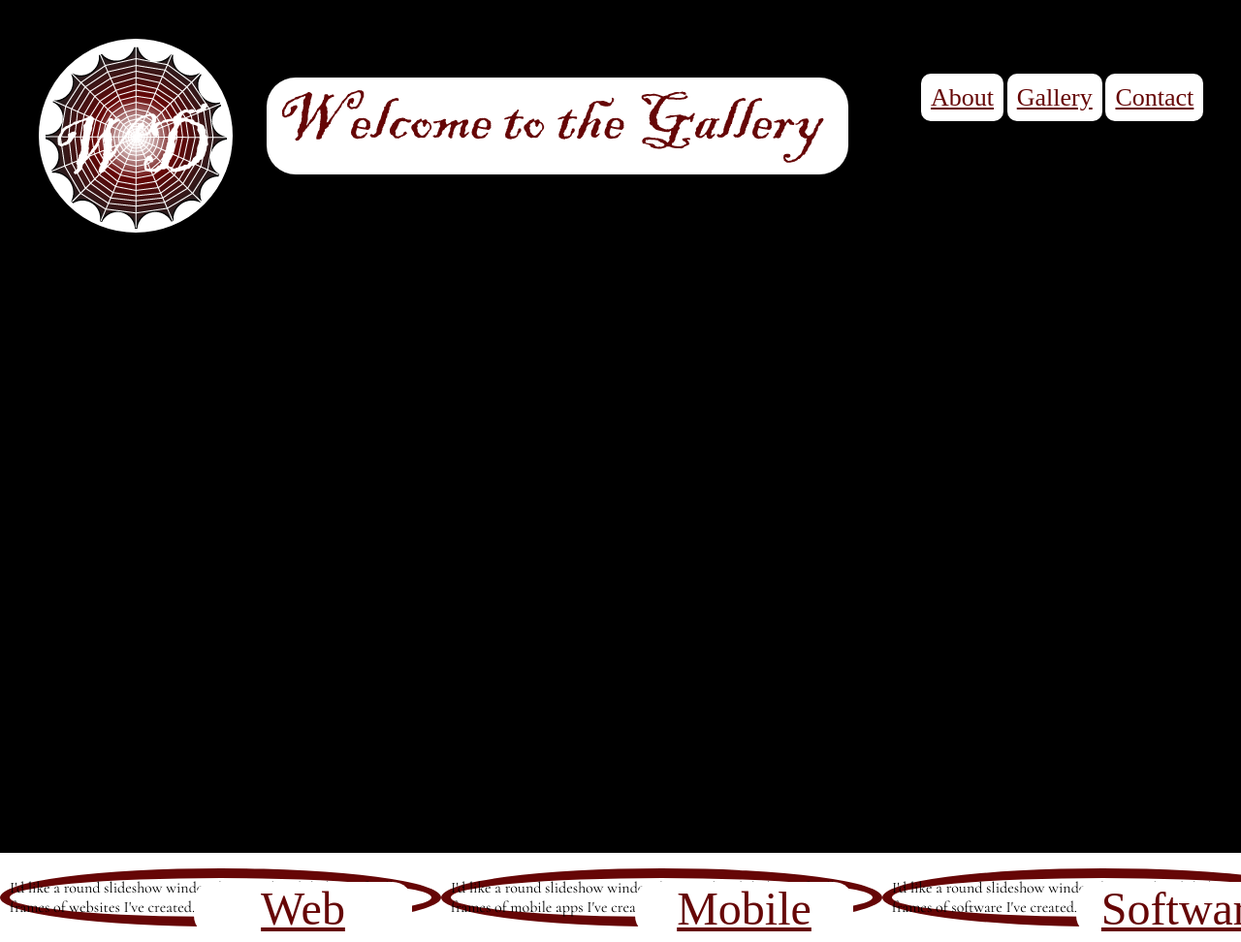
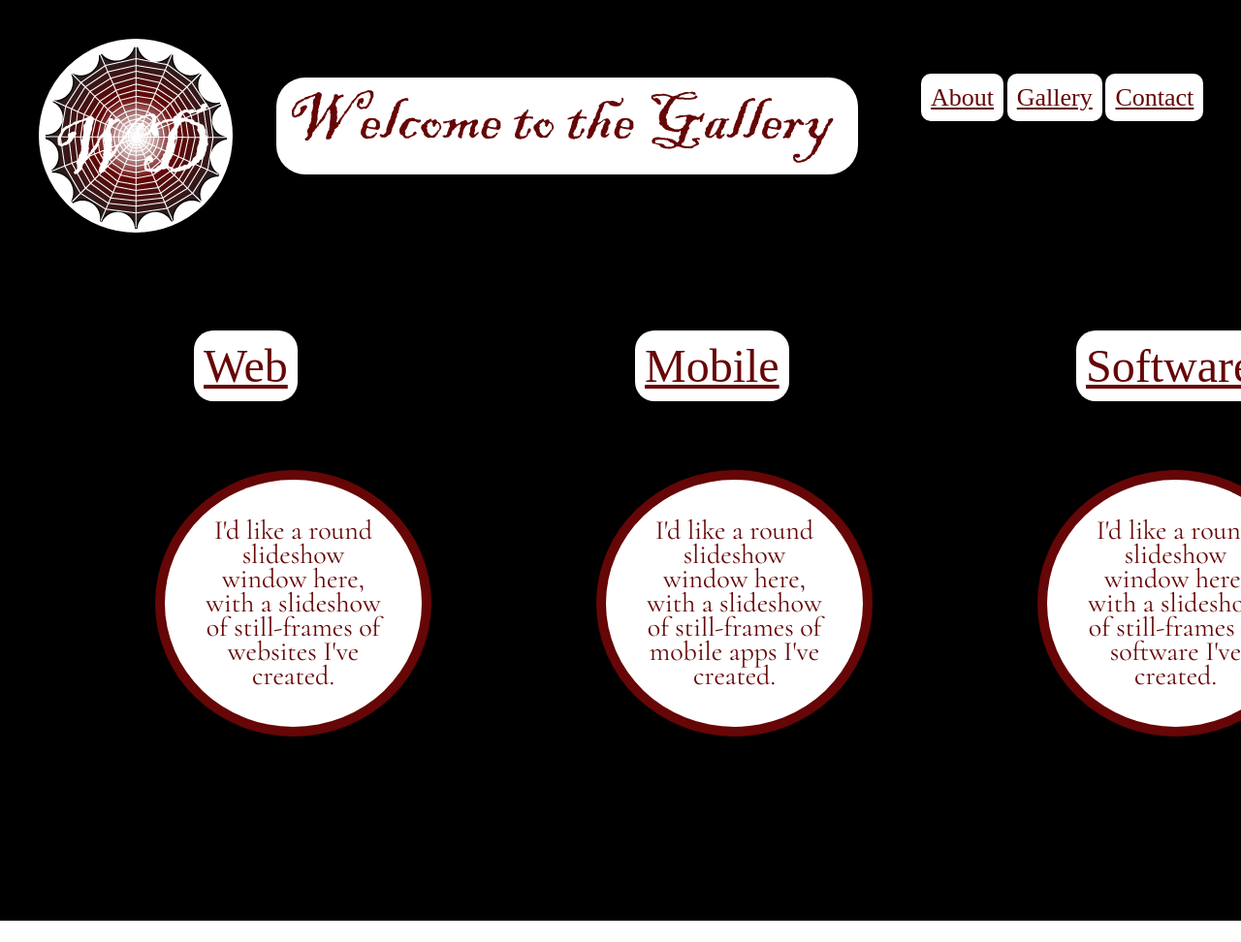
Before and after one commit to Aubrie-StLouis/widow-designs, a plain HTML site: page milestone-portfolio-project/gallery/index.html in a window 1280 px wide. Shown: the top 972 px of the page at 97% size. After the commit the page ends 950 px from the top, so only its background shows below. Drawn offline with Linux system fonts and the light colour scheme; a web font is replaced by a local one.

Commit message:
completed alignment issues adding nav menu to all pages

```diff
--- a/milestone-portfolio-project/css/portfolio.css
+++ b/milestone-portfolio-project/css/portfolio.css
@@ -100,7 +100,7 @@ quarter-width {
 	background: #660606;
 	background-size: cover;
 	height: 870px;
-	position: relitive;
+	position: relative;
 }
 
 #home-route {
@@ -109,9 +109,9 @@ quarter-width {
 	border-radius: 200px;
 }
 
-#meet-aubrie {
+#about #intro {
 	background: #000000;
-	bacground-size: cover;
+	background-size: cover;
 	margin: 80px 18px;
 	border-radius: 30px;
 }
@@ -182,11 +182,10 @@ quarter-width {
 
 /***** GALLERY *****/
 
-#gallery {
+#gallery header {
 	background: #000000;
 	background-size: cover;
-	height: 880px;
-	position: relative;
+	height:350px;
 }
 
 #gallery #home-route {
@@ -195,10 +194,10 @@ quarter-width {
 	border-radius: 200px;
 }
 
-#welcome {
+#gallery #intro {
 	background: #ffffff;
 	background-size: cover;
-	margin: 80px 0px 80px -180px;
+	margin: 80px 0px 80px -170px;
 	border-radius: 30px;
 }
 
@@ -217,6 +216,12 @@ quarter-width {
 	margin: 70px 0px 0px 0px;
 }
 
+#gallery main {
+	background: #000000;
+	background-size: cover;
+	height: 600px;
+}
+
 #web-page, #mobile-page, #software-page {
 	font-family: 'Cormorant SC', serif;
 	color: #660606;
@@ -224,14 +229,13 @@ quarter-width {
 	font-size: 48px;
 	margin-top: 30px;
 	text-align: center;
-	position: absolute;
+	padding: 10px;
 }
 
 #web-page, #mobile-page, #software-page {
 	background: #ffffff;
 	background-size: cover;
 	width: 225px;
-	position: absolute;
 	border-radius: 20px;
 }
 
@@ -239,18 +243,16 @@ quarter-width {
 	color: #660606;
 	font-size: 28px;
 	text-align: center;
-	margin: 200px 10px 0px 160px;
-	padding: 30px;
-	line-height: 30px;
-}
-
-#p-web, #p-mobile, #p-software {
+	margin: 80px 10px 0px 160px;
+	padding: 40px;
+	line-height: 25px;
+	border-radius: 100%;
 	background: #ffffff;
 	background-size: cover;
-	border-radius: 100%;
 	border: solid 10px #660606;
 	font-family: 'Cormorant', serif;
 }
+
 
 /***** WEB-GALLERY *****/
 
@@ -428,11 +430,10 @@ quarter-width {
 	margin-top: 70px;
 }
 
-#how {
+#contact #intro {
 	background: #660606;
-	bacground-size: cover;
+	background-size: cover;
 	margin: 80px 0px 10px -170px;
-	position: relative;
 	border-radius: 30px;
 }
 
--- a/milestone-portfolio-project/gallery/index.html
+++ b/milestone-portfolio-project/gallery/index.html
@@ -7,14 +7,14 @@
 		<link href="https://fonts.googleapis.com/css?family=Cormorant" rel="stylesheet">
 		<link href="https://fonts.googleapis.com/css?family=Cormorant+SC" rel="stylesheet">
 	</head>
-	<body>
-		<header id="gallery">
+	<body id="gallery">
+		<header>
 			<div class="full-width">
 				<div class="third-width">
 					<a href="../index.html"><img src="../img/logo-web.png" id="home-route" alt="logo-home" /></a>
 				</div>
 				<div class="third-width">
-					<img src="../img/welcome.png" id="welcome" alt="welcome" />
+					<img src="../img/welcome.png" id="intro" alt="welcome" />
 				</div>
 				<div class="third-width" id="navbar">
 					<nav>
@@ -27,6 +27,7 @@
 				</div>
 			</div>
 		</header>
+		<main>
 			<section id="gallery-bar">
 				<div class="full-width">
 					<div class="third-width">
@@ -42,5 +43,6 @@
 					</div>
 				</div>
 			</section>
+		</main>
 	</body>
 </html>
```
Also changed, not shown: milestone-portfolio-project/about/index.html (+1 -1 lines), milestone-portfolio-project/contact/index.html (+1 -1 lines). Lines whose indentation alone changed are shown as unchanged.
